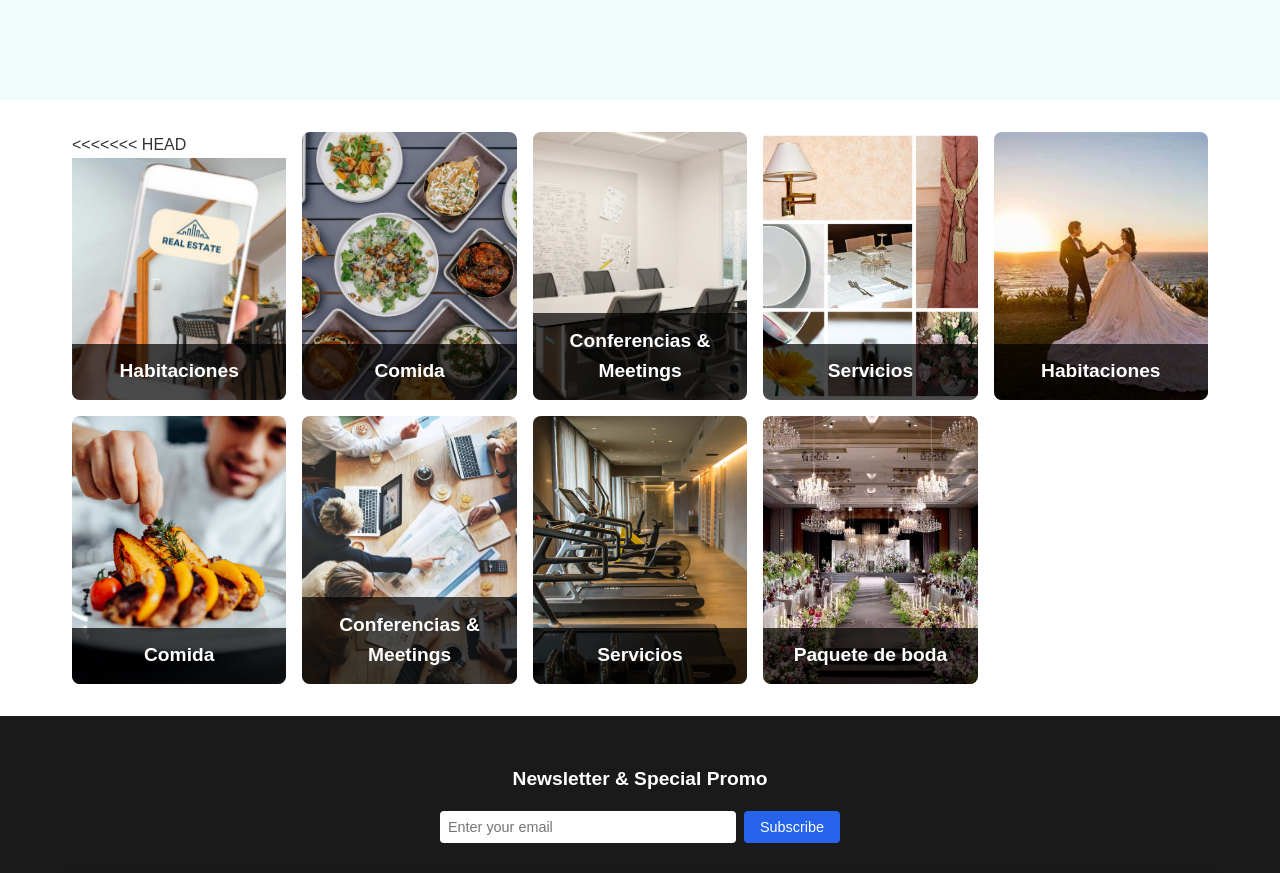
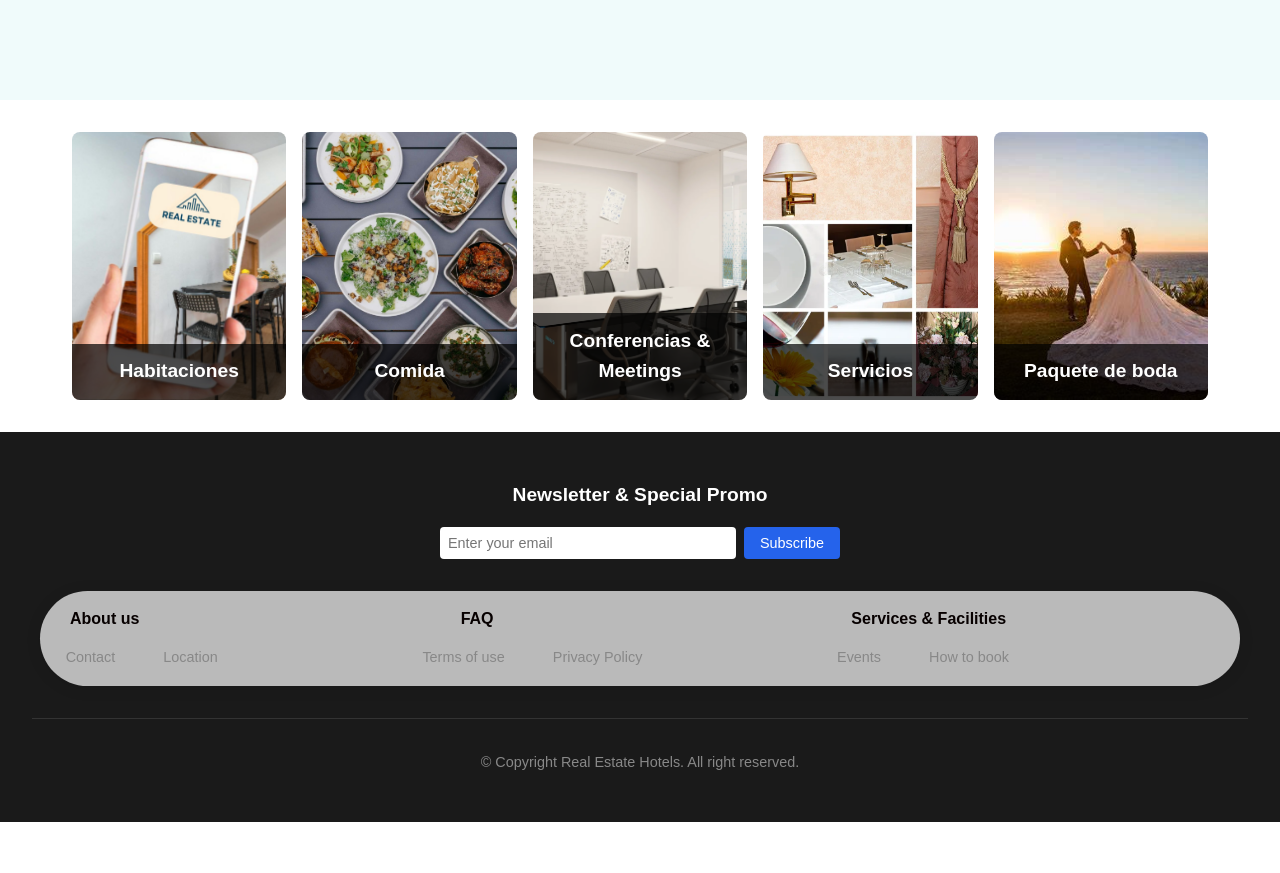
Before and after one commit to JSamuel-RiveraRojas/tarea-1-abril, a plain HTML site: page pages/services.html in a window 1280 px wide. Shown: the part 300-1173 px from the top of the page. After the commit the page ends 1122 px from the top, so only its background shows below. Drawn offline with Linux system fonts and the light colour scheme.

Commit message:
comit_sam

```diff
--- a/pages/services.html
+++ b/pages/services.html
@@ -27,7 +27,6 @@
 
         <section class="services-grid">
             <article class="service-card">
-<<<<<<< HEAD
                 <img src="../images/harbibi.jpg" alt="Habitaciones">
                 <h2>Habitaciones</h2>
             </article>
@@ -45,25 +44,6 @@
             </article>
             <article class="service-card">
                 <img src="../images/OIP.jpeg" alt="Bodas">
-=======
-                <img src="../images/Habitaciones.jpg" alt="Habitaciones">
-                <h2>Habitaciones</h2>
-            </article>
-            <article class="service-card">
-                <img src="../images/food.jpg" alt="Comida">
-                <h2>Comida</h2>
-            </article>
-            <article class="service-card">
-                <img src="../images/meetings.jpg" alt="Conferencias">
-                <h2>Conferencias & Meetings</h2>
-            </article>
-            <article class="service-card">
-                <img src="../images/gym.jpg" alt="Servicios">
-                <h2>Servicios</h2>
-            </article>
-            <article class="service-card">
-                <img src="../images/wedding.jpg" alt="Bodas">
->>>>>>> f6928ec6c08d5e9be80ba4dc35c68b6b4098b369
                 <h2>Paquete de boda</h2>
             </article>
         </section>
```
Also changed, not shown: pages/about.html (+0 -6 lines).
